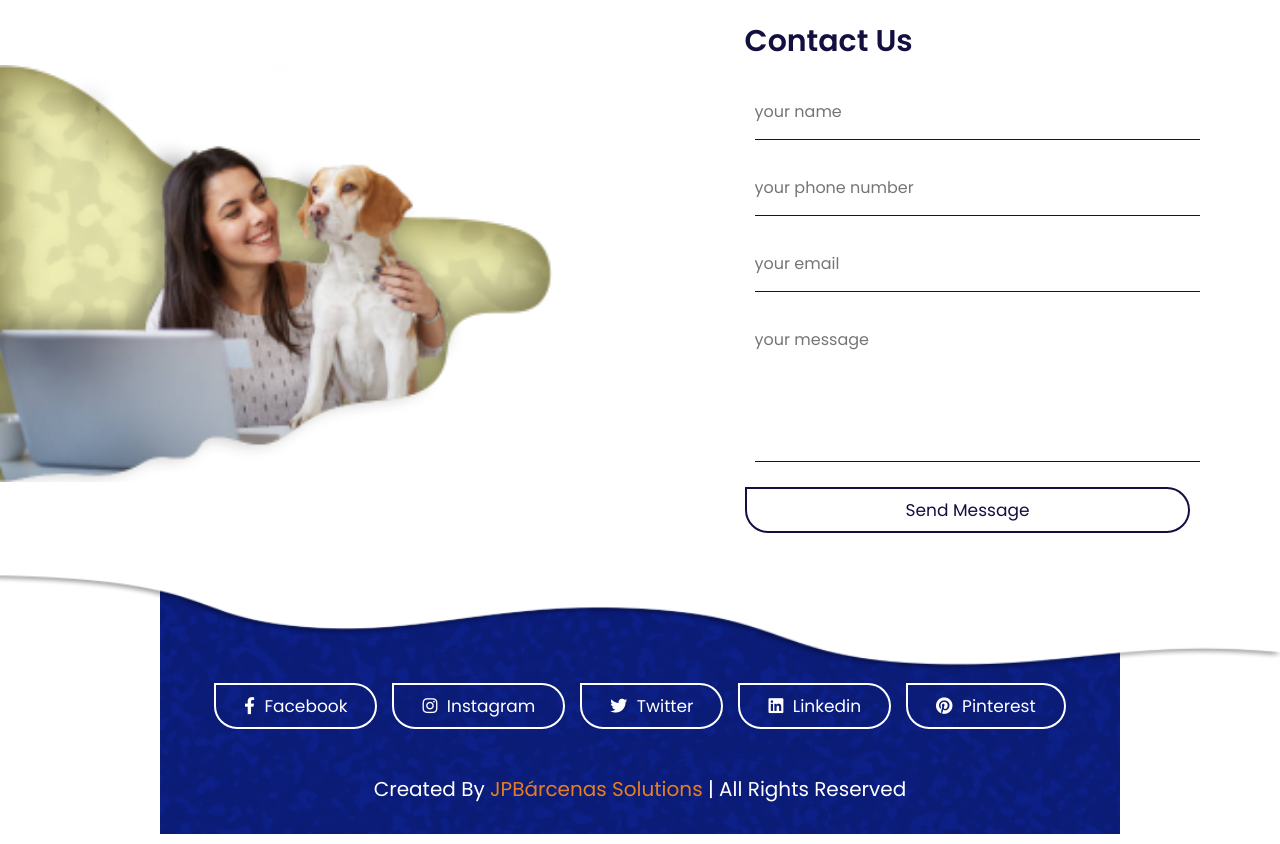
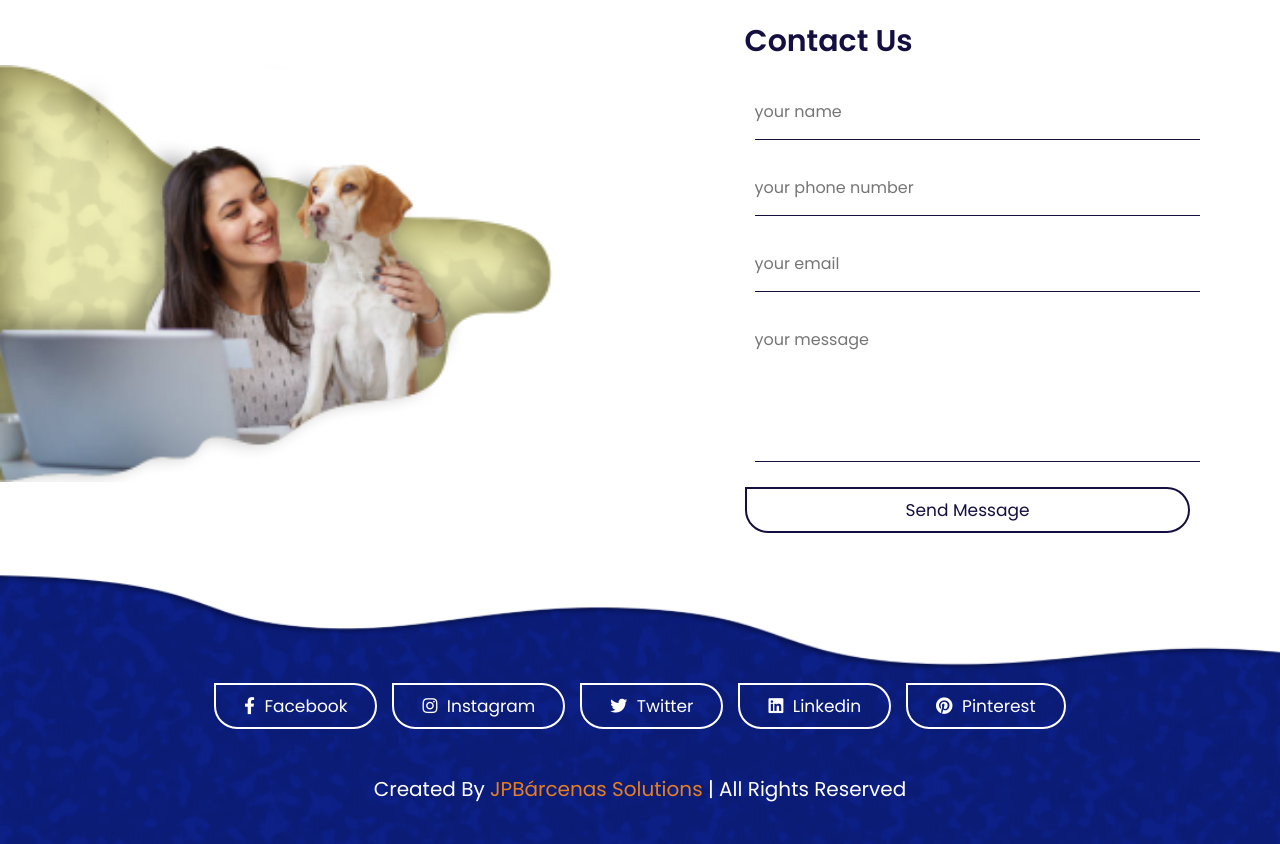
Before and after one commit to jpbsolutions/jpbsolutions.github.io, a PHP site: page /projects/arc_pet_serviceshop/index.html in a window 1280 px wide. Shown: the part 4824-5668 px from the top of the page. Run offline with PHP 8.4, Linux system fonts and the light colour scheme.

Commit message:
Fixing the background of the footer for arc

```diff
--- a/projects/arc_pet_serviceshop/assets/css/style.css
+++ b/projects/arc_pet_serviceshop/assets/css/style.css
@@ -644,7 +644,7 @@ section {
     position: relative;
     background: url(../image/footer-bg.png) no-repeat;
     background-position: center;
-    background-size: center;
+    background-size: cover;
     padding-top: 10rem;
     padding-bottom: 2rem;
 
```
